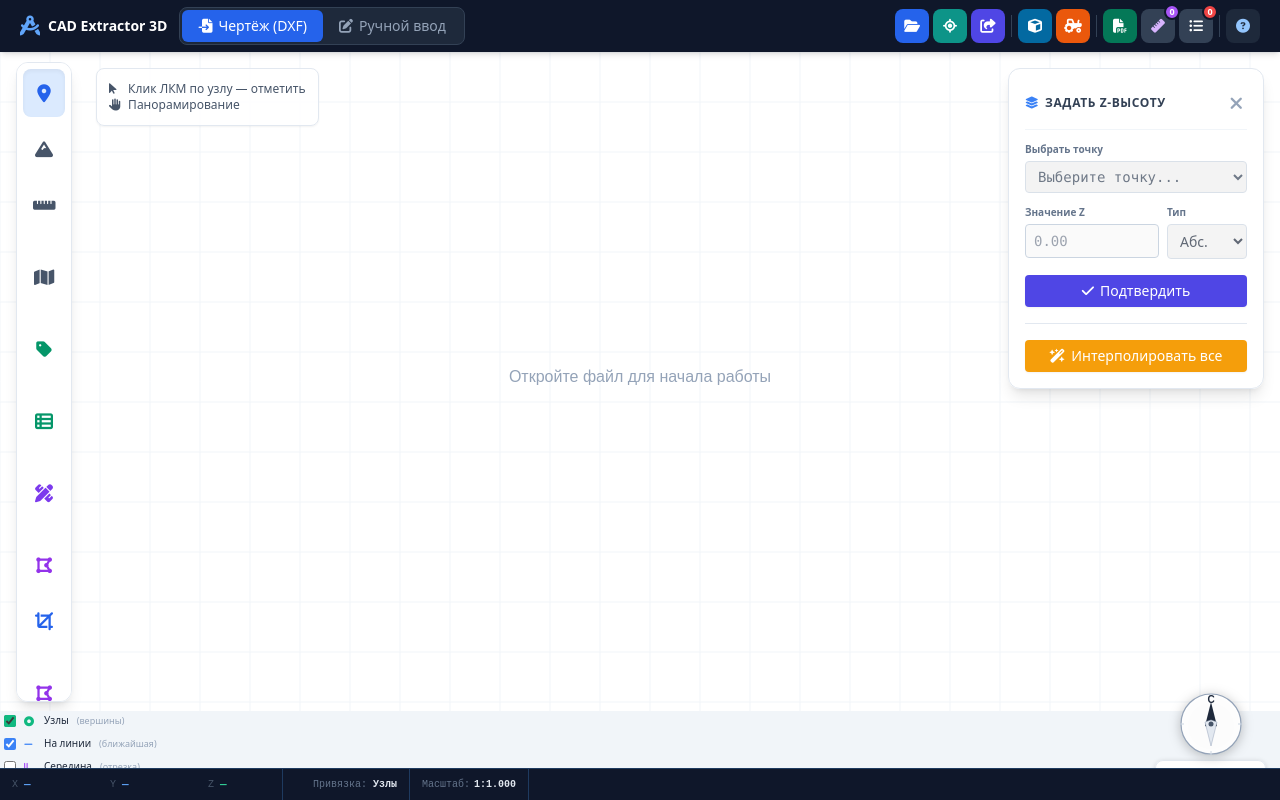
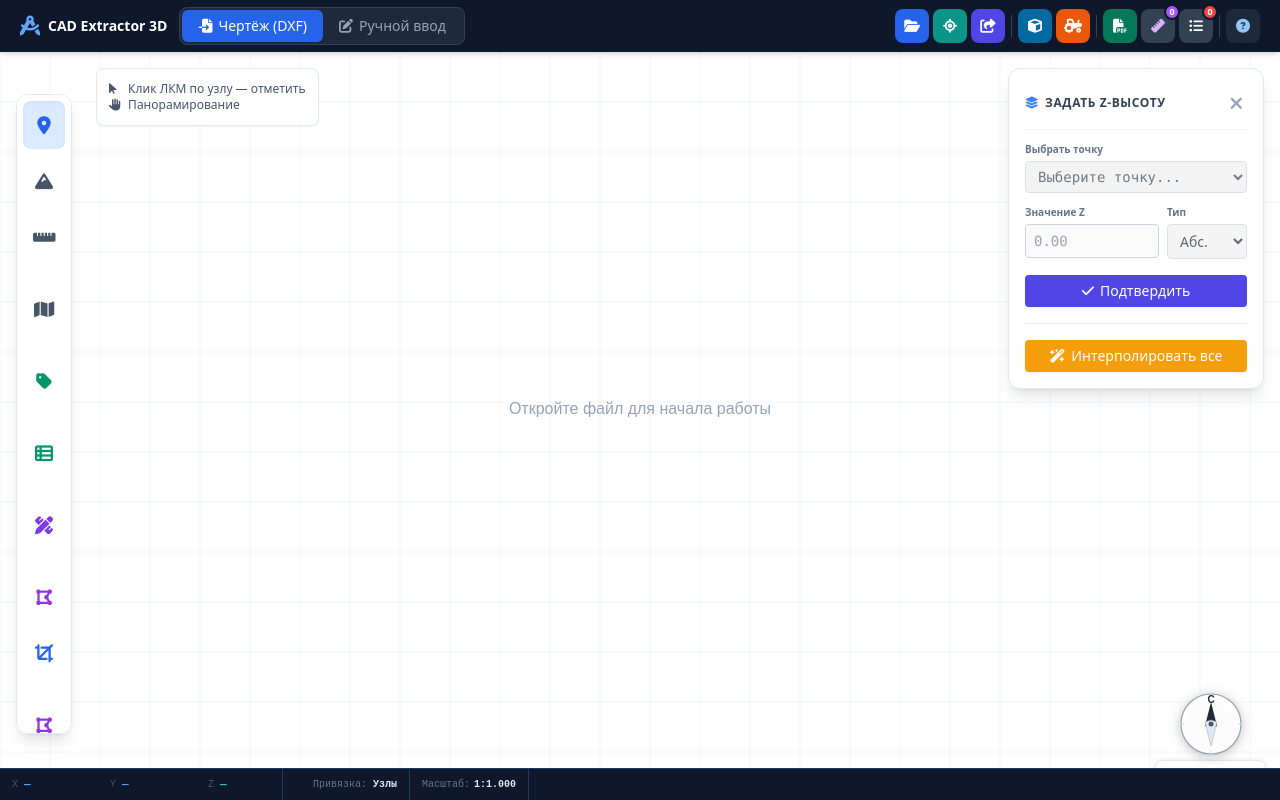
Before and after one commit to t8272227-hub/cad-extractor-3d, a website: page public/index.html in a window 1280 px wide. Drawn offline with nearby package versions, Linux system fonts and the light colour scheme.

Commit message:
Add files via upload

```diff
--- a/public/index.html
+++ b/public/index.html
@@ -941,29 +941,6 @@ canvas{touch-action:none;outline:none;-webkit-tap-highlight-color:transparent}
   </div>
 </div>
 </div>
-
-
-
-  <div class="flex flex-col gap-1">
-    <label class="flex items-center gap-2 cursor-pointer text-[10px] px-1 py-0.5 rounded hover:bg-slate-50">
-      <input type="checkbox" id="snap-nodes" checked onchange="updateSnapModes()" class="accent-emerald-500 w-3 h-3">
-      <i class="fa-solid fa-circle-dot text-emerald-500 w-3"></i>
-      <span class="font-medium">Узлы</span>
-      <span class="text-slate-400 text-[9px]">(вершины)</span>
-    </label>
-    <label class="flex items-center gap-2 cursor-pointer text-[10px] px-1 py-0.5 rounded hover:bg-slate-50">
-      <input type="checkbox" id="snap-lines" checked onchange="updateSnapModes()" class="accent-blue-500 w-3 h-3">
-      <i class="fa-solid fa-minus text-blue-500 w-3"></i>
-      <span class="font-medium">На линии</span>
-      <span class="text-slate-400 text-[9px]">(ближайшая)</span>
-    </label>
-    <label class="flex items-center gap-2 cursor-pointer text-[10px] px-1 py-0.5 rounded hover:bg-slate-50">
-      <input type="checkbox" id="snap-midpoints" onchange="updateSnapModes()" class="accent-purple-500 w-3 h-3">
-      <i class="fa-solid fa-grip-lines-vertical text-purple-500 w-3"></i>
-      <span class="font-medium">Середина</span>
-      <span class="text-slate-400 text-[9px]">(отрезка)</span>
-    </label>
-  </div>
 </div>
 
 
```
